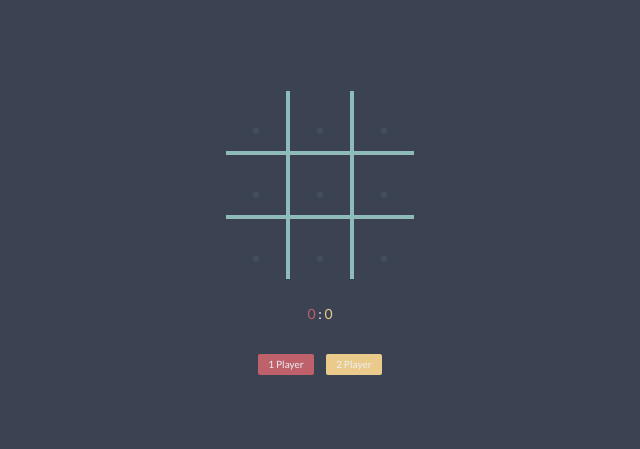
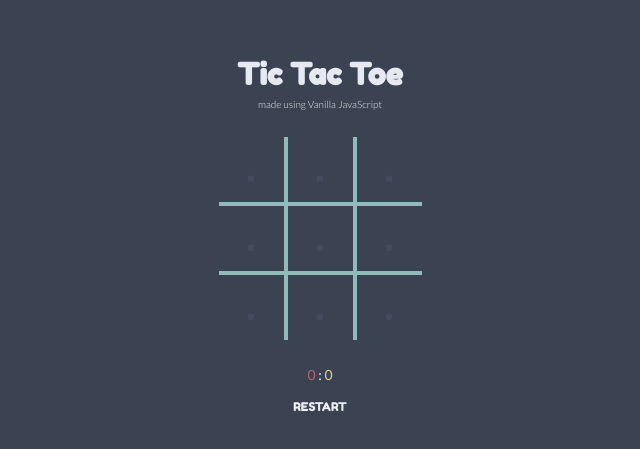
Before and after one commit to augustofgui/tic-tac-toe-vanilla, a plain HTML site: page index.html in a window 1280 px wide. Shown: the part 157-606 px from the top of the page, without its empty margins (320-960 px from the left). Drawn offline with Linux system fonts and the light colour scheme.

Commit message:
Restart button and game loop finished

```diff
--- a/index.html
+++ b/index.html
@@ -18,6 +18,8 @@
 
 <body>
     <div class="content">
+        <h1>Tic Tac Toe</h1>
+        <h3>made using Vanilla JavaScript</h3>
         <div class="game-container">
             <div class="game-table">
                 <div class="game-cell disable-select">.</div>
@@ -33,11 +35,7 @@
             <div class="game-score"><span id="score-X">0</span> : <span id="score-O">0</span></div>
             <div class="game-menu">
                 <div class="game-menu">
-                    <div class="menu-start"></div>
-                    <div class="menu-players">
-                        <button class="player-1">1 Player</button>
-                        <button class="player-2">2 Player</button>
-                    </div>
+                    <button id="restart">RESTART</button>
                 </div>
             </div>
         </div>
--- a/index.js
+++ b/index.js
@@ -1,16 +1,29 @@
 const cellClass = 'game-cell';
 
 const gameCells = document.getElementsByClassName(cellClass);
+const restartButton = document.getElementById('restart');
 const playerOneScore = document.getElementById('score-X');
 const playerTwoScore = document.getElementById('score-O');
 
-let gameTable = Array(9).fill(".");
+let gameTable;
+let playerOne;
 
-let playerOne = true;
+restartButton.onclick = startGame;
 
-for (let i = 0; i < gameCells.length; i++ ) {
-    gameCells[i].textContent = '.';
-    gameCells[i].onclick = registerClicker;
+startGame();
+
+function startGame () {
+    gameTable = Array(9).fill(".");
+
+    playerOne = true;
+
+    for (let i = 0; i < gameCells.length; i++ ) {
+        gameCells[i].textContent = '.';
+        gameCells[i].classList.remove('clicked');
+        gameCells[i].classList.remove('player-1-win');
+        gameCells[i].classList.remove('player-2-win');
+        gameCells[i].onclick = registerClicker;
+    }
 }
 
 function restoreGameTable () {
@@ -37,7 +50,8 @@ function changeGameState ({ win, winType, firstIndex }) {
 
     for (let i = 0; i < gameCells.length; i++ ) {
         gameCells[i].onclick = null;
-        gameCells[i].classList.add('clicked');
+        if(gameCells[i] === '.')
+            gameCells[i].classList.add('clicked');
     }
 
     showWinnerCells(winType, firstIndex);
--- a/style.css
+++ b/style.css
@@ -96,16 +96,33 @@ body {
     align-items: center;
 }
 
-.content {
-    max-width: 600px;
-    max-height: 600px;
+h1, h3 {
+    text-align: center;
+}
+
+h1 {
+    font-family: 'Fredoka One', 'Lato', sans;
+    font-size: 3rem;
+    color: #E5E9F0;
+}
+
+h3 {
+    font-family: 'Lato', sans;
+    font-weight: 300;
+    font-size: 1rem;
+    padding-bottom: 1rem;
+}
+
+.game-container {
+    max-width: 700px;
+    max-height: 700px;
 
     padding: 1.5rem;
 }
 
 .game-table {
     display: grid;
-    grid: repeat(3, 60px) / auto-flow 60px;
+    grid: repeat(3, 6.5rem) / auto-flow 6.5rem;
     gap: 0.4rem;
     background-color: #8FBCBB;
 }
@@ -135,24 +152,21 @@ body {
 }
 
 .game-menu {
-    font-display: flex;
+    display: flex;
     flex-direction: column;
     justify-content: center;
     align-items: center;
     align-content: center;
+
 }
 
-.menu-players {
-    padding: 2rem;
-    display: flex;
-    justify-content: space-evenly;
-}
-
-.menu-players button {
-    padding: 0.3rem 1rem;
+.game-menu button {
+    padding: 0.3rem 0.8rem;
     border: none;
     border-radius: 2px;
     cursor: pointer;
+
+    font-size: 1.2rem;
 
     color: #ECEFF4;
 }
@@ -173,6 +187,13 @@ body {
     background-color: #EBCB8B;
 }
 
+#restart {
+    background-color: #3B4252;
+    font-family: 'Fredoka One', 'Lato', sans;
+
+    color: #ECEFF4;
+}
+
 .clicked {
     cursor: default;
 
```
